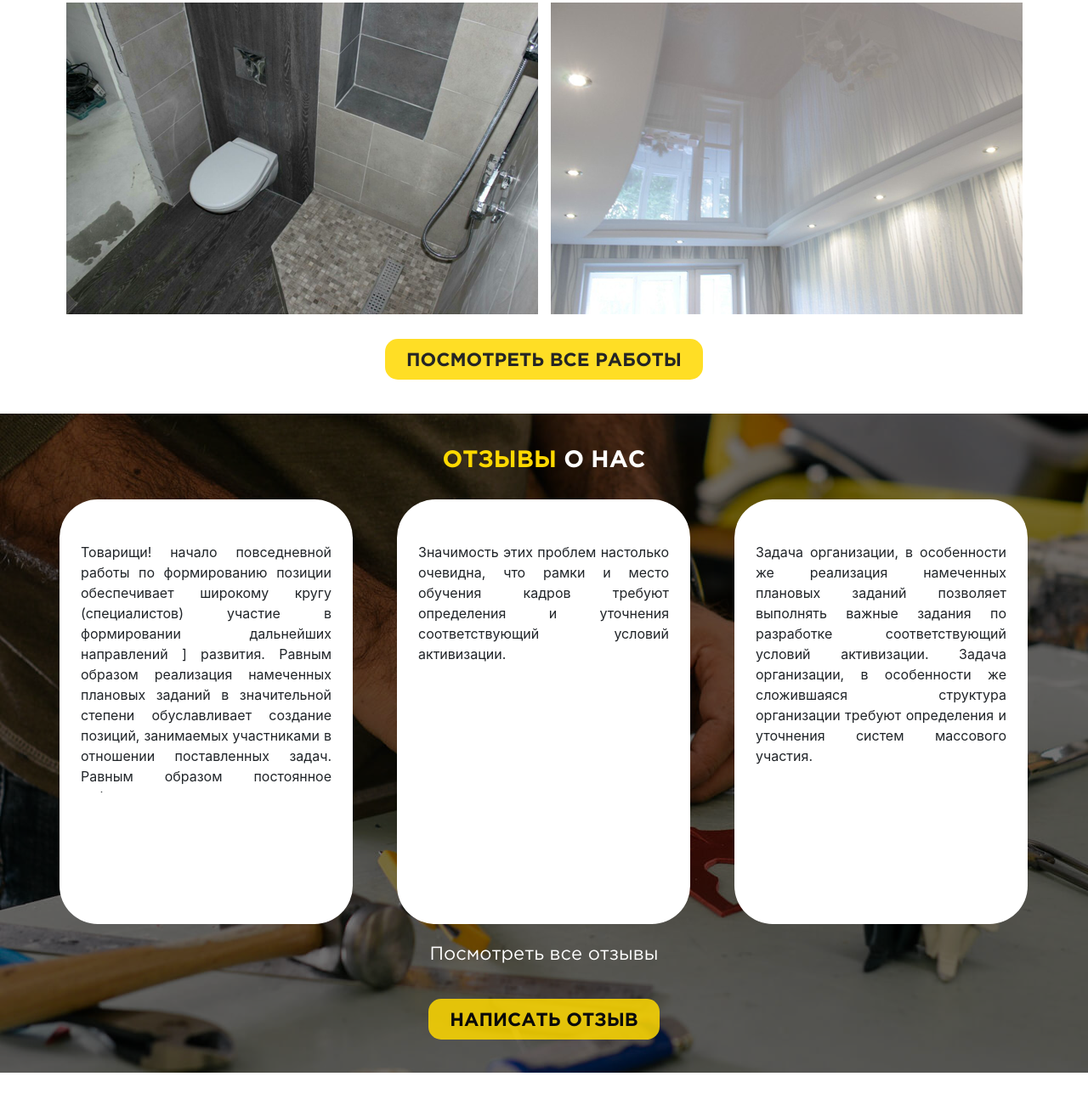
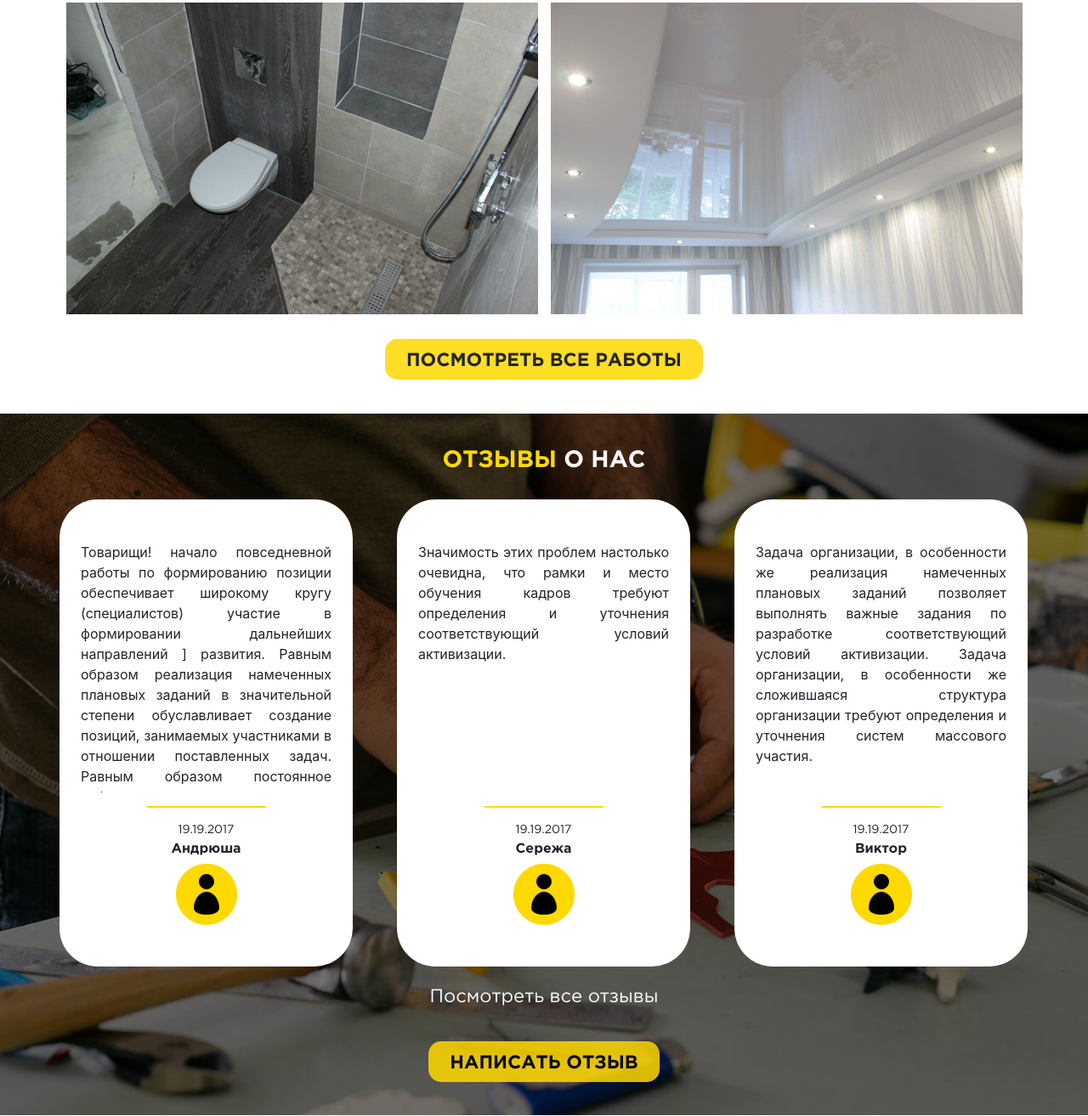
Before and after one commit to p-y-dev/your-repair, a Django app: page / in a window 1280 px wide. Shown: the part 2940-4254 px from the top of the page at 85% size. Before the commit the page ends 4203 px from the top, so only its background shows below. Run offline with Django 3.2, Linux system fonts and the light colour scheme; style sheets or scripts are compiled from the project's sources; some libraries are stand-ins or nearby versions.

Commit message:
add layout reviews to desctop

```diff
--- a/frontend/styles/index/reviews.sass
+++ b/frontend/styles/index/reviews.sass
@@ -3,12 +3,12 @@
 
 .reviews
     background: url(../../images/back_4.jpg) center no-repeat
-    height: 776px
+    height: 826px
 
     .reviews-substrate
         position: absolute
         width: 100%
-        height: 776px
+        height: 826px
         background-color: rgba(0,0,0,0.55)
 
     .container-fluid
@@ -50,6 +50,30 @@
             opacity: 1
             cursor: pointer
 
+    hr
+        color: $yellow
+        background-color: $yellow
+        border: 0px none
+        height: 2px
+        clear: both
+        width: 140px
+
+    .date-review
+        text-align: center
+        font-family: "GothamProRegular"
+        margin-bottom: 0px
+        font-size: 14px
+
+    .name-people-review
+        text-align: center
+        font-family: "GothamProBold"
+        margin-bottom: 5px
+        font-size: 16px
+
+    .people-img
+        display: block
+        margin: 0 auto
+
     h3
         text-align: center
         margin-bottom: 30px
@@ -58,7 +82,7 @@
         border-radius: 45px
         float: left
         width: 345px
-        height: 500px
+        height: 550px
         margin-left: 52px
         background-color: white
 
@@ -73,24 +97,32 @@
         overflow: auto
         padding: 5px 25px 20px 25px
         margin-top: 45px
-        text-align: justify
+        p
+            text-align: justify
+            font-size: 16px
 
     .user-info
         width: 100%
-        height: 155px
-        padding: 0px 15px 30px 15px
+        height: 190px
+        padding: 0px 15px 10px 15px
 
     @media(max-width: 1199px)
-        height: 665px
+        height: 796px
 
         .reviews-substrate
-            height: 665px
+            height: 796px
 
         .review
             width: 296px
-            height: 415px
+            height: 550px
             margin-left: 36px
 
+        .name-people-review
+            font-size: 15px
+
+        .review-text
+            p
+                font-size: 15px
     @media(max-width: 991px)
         height: 725px
 
--- a/templates/index_div/reviews.html
+++ b/templates/index_div/reviews.html
@@ -12,32 +12,41 @@
                         <div class="row row-reviews">
                             <div class="review review-first">
                                 <div class="review-text">
-                                    Товарищи! начало повседневной работы по формированию позиции обеспечивает широкому кругу (специалистов) участие в формировании дальнейших направлений ]
+                                    <p>Товарищи! начало повседневной работы по формированию позиции обеспечивает широкому кругу (специалистов) участие в формировании дальнейших направлений ]
                                     развития. Равным образом реализация намеченных плановых заданий в значительной степени обуславливает создание позиций, занимаемых участниками в отношении
                                     поставленных задач. Равным образом постоянное информационно-пропагандистское обеспечение нашей деятельности представляет собой интересный эксперимент
-                                    проверки дальнейших направлений развития.
+                                        проверки дальнейших направлений развития.</p>
                                 </div>
                                 <div class="user-info">
-
+                                    <hr>
+                                    <p class="date-review">19.19.2017</p>
+                                    <p class="name-people-review">Андрюша</p>
+                                    <img class="people-img" src={% static "images/people.png" %}>
                                 </div>
                             </div>
 
                             <div class="review">
                                 <div class="review-text">
-                                    Значимость этих проблем настолько очевидна, что рамки и место обучения кадров требуют определения и уточнения соответствующий условий активизации.
+                                    <p>Значимость этих проблем настолько очевидна, что рамки и место обучения кадров требуют определения и уточнения соответствующий условий активизации.</p>
                                 </div>
                                 <div class="user-info">
-
+                                    <hr>
+                                    <p class="date-review">19.19.2017</p>
+                                    <p class="name-people-review">Сережа</p>
+                                    <img class="people-img" src={% static "images/people.png" %}>
                                 </div>
                             </div>
 
                             <div class="review">
                                 <div class="review-text">
-                                    Задача организации, в особенности же реализация намеченных плановых заданий позволяет выполнять важные задания по разработке соответствующий условий активизации.
-                                    Задача организации, в особенности же сложившаяся структура организации требуют определения и уточнения систем массового участия.
+                                <p>Задача организации, в особенности же реализация намеченных плановых заданий позволяет выполнять важные задания по разработке соответствующий условий активизации.
+                                    Задача организации, в особенности же сложившаяся структура организации требуют определения и уточнения систем массового участия.</p>
                                 </div>
                                 <div class="user-info">
-
+                                    <hr>
+                                    <p class="date-review">19.19.2017</p>
+                                    <p class="name-people-review">Виктор</p>
+                                    <img class="people-img" src={% static "images/people.png" %}>
                                 </div>
                             </div>
                         </div>
```
Also changed, not shown: frontend/styles/index/reviews.css (+37 -11 lines), 1 other file.
